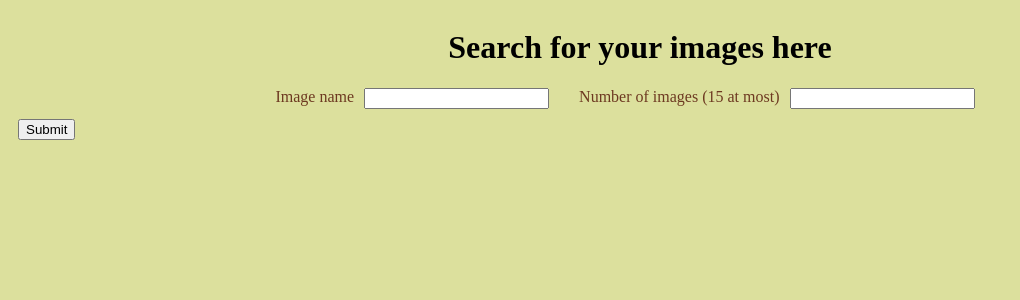
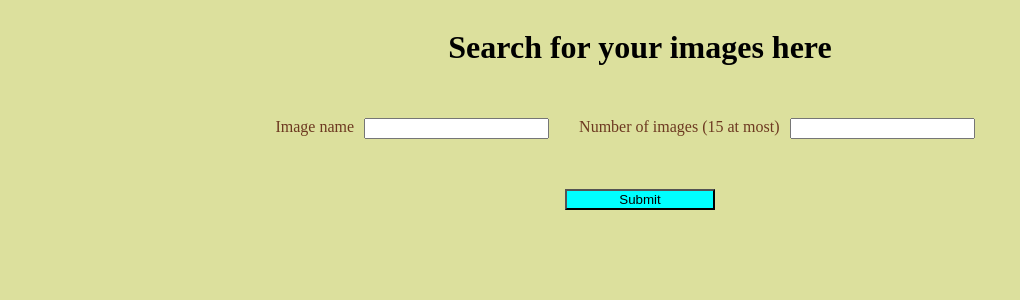
Before and after one commit to Omi2006/Image-Searcher, a Django app: page /ImageSearcher/ in a window 1280 px wide. Shown: the top 300 px of the page, without its empty margins (0-1020 px from the left). Run offline with Django 3.2, Linux system fonts and the light colour scheme.

Commit message:
improved style

```diff
--- a/Images/ImageSearcher/static/ImageSearcher/styles.css
+++ b/Images/ImageSearcher/static/ImageSearcher/styles.css
@@ -1,6 +1,7 @@
 div {
     display: flex;
     justify-content: center;
+    margin-bottom: 30px;
 }
 
 .form-box {
@@ -17,7 +18,12 @@ body {
 }
 
 img {
-    margin: 20px;
     max-width: 400px;
     min-width: 100px;
 }
+
+.submit {
+    background-color: aqua;
+    width: 150px;
+    margin-top: 20px;
+}
--- a/Images/ImageSearcher/templates/ImageSearcher/index.html
+++ b/Images/ImageSearcher/templates/ImageSearcher/index.html
@@ -13,7 +13,9 @@
                 {{ field }}
             {% endfor %}
         </div>
-        <input type="submit" style="margin: 10px;">
+        <div>
+            <input type="submit" class="submit">
+        </div>
     </form>
 
 {% endblock %}
```
